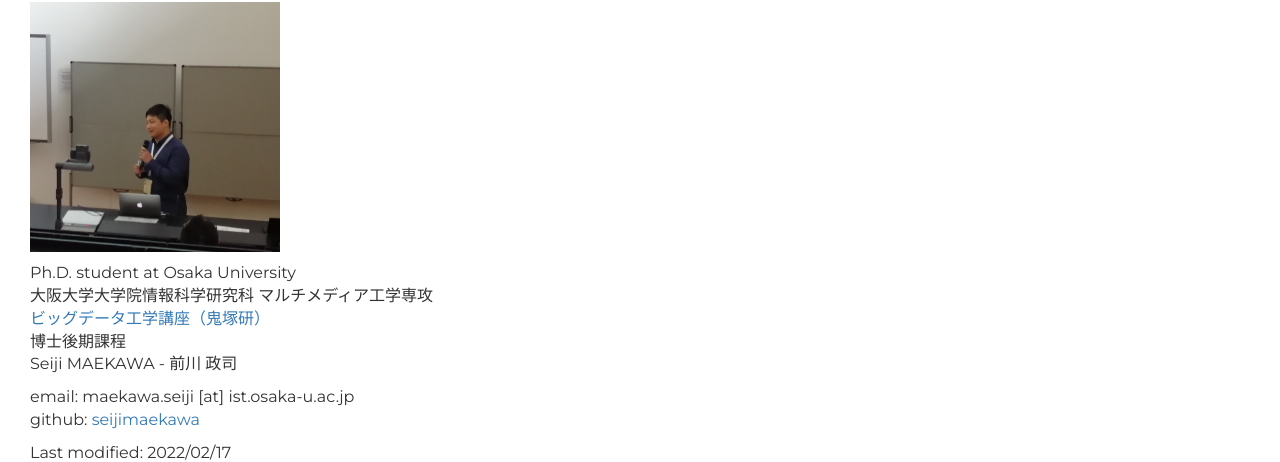
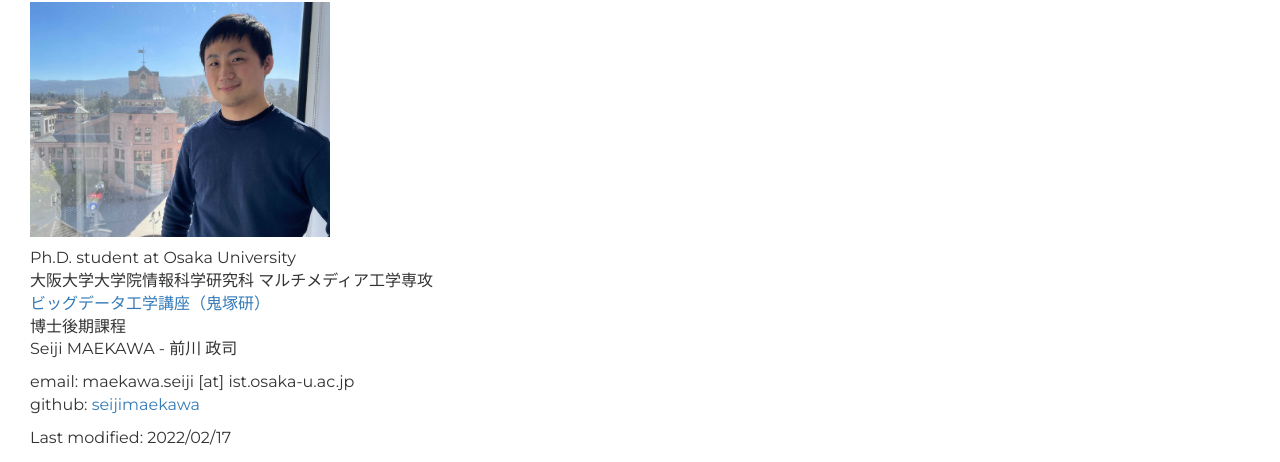
Before and after one commit to seijimaekawa/seijimaekawa.github.io, a plain HTML site: page index.html in a window 1280 px wide. Shown: the part 121-583 px from the top of the page. Drawn offline with Linux system fonts and the light colour scheme.

Commit message:
Update index.html

```diff
--- a/index.html
+++ b/index.html
@@ -60,7 +60,7 @@
 
   <h2 id="aboutme">About Me</h2>
 
-  <p><img class="profile-picture" src="maekawa_hp.JPG" width="250" height="250"/></p>
+  <p><img class="profile-picture" src="seiji_hp_wide.jpg" width="300" height="235"/></p>
 
   <p>Ph.D. student at Osaka University<br />
   大阪大学大学院情報科学研究科 マルチメディア工学専攻<br />
```
